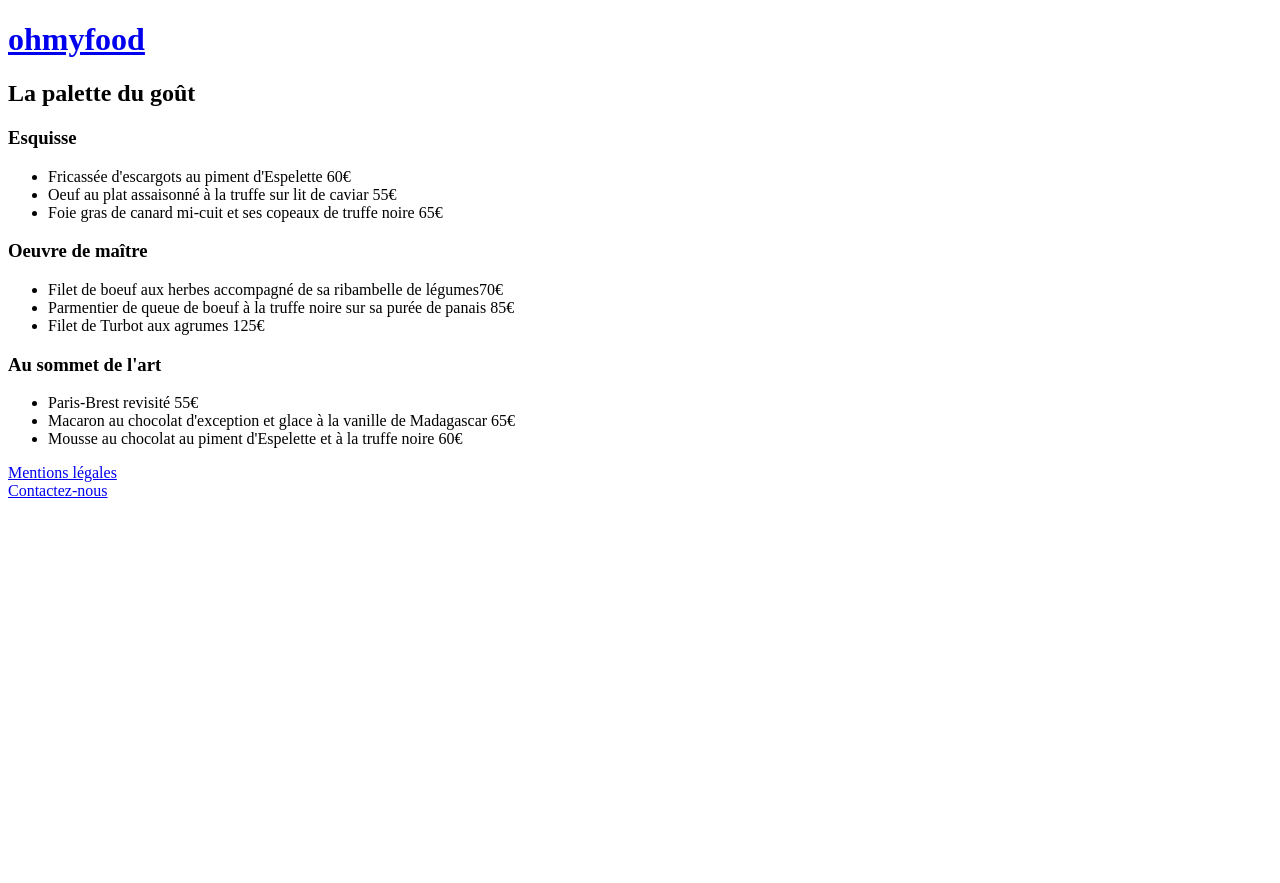
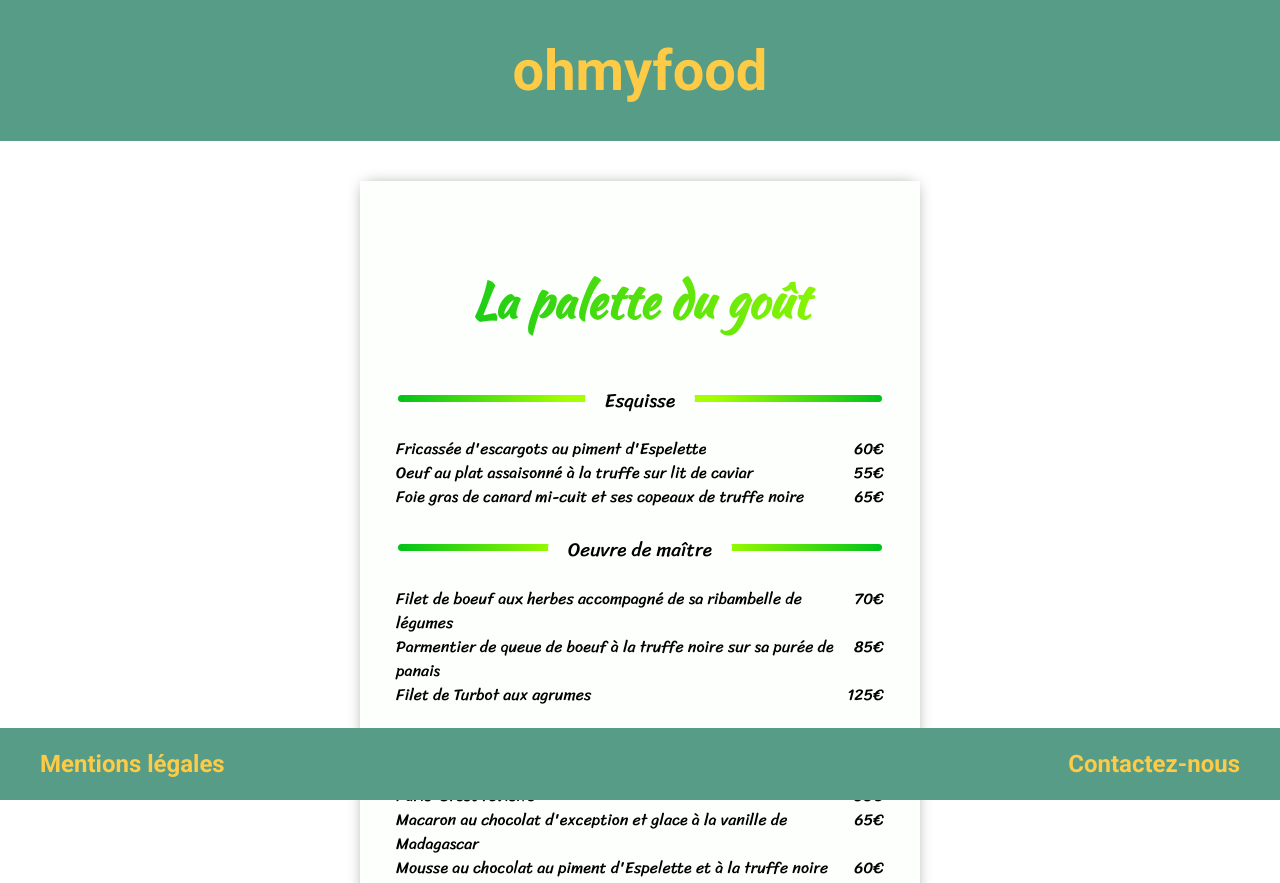
Before and after one commit to Pix-ggyr/Ohmyfood, a plain HTML site: page public/html/la_palette_du_gout.html in a window 1280 px wide. Shown: the top 883 px of the page. Before the commit the page ends 800 px from the top, so only its background shows below. Drawn offline with Linux system fonts and the light colour scheme; files that its build step writes are made by us from their sources; the site is published under a folder, as on GitHub Pages, so addresses that start at the root find nothing; a web font is replaced by a local one.

Commit message:
reroutage css menu 4

```diff
--- a/public/html/la_palette_du_gout.html
+++ b/public/html/la_palette_du_gout.html
@@ -5,7 +5,7 @@
         <meta http-equiv="Content-Type" content="text/html;charset=UTF-8">
         <meta name="viewport" content="width=device-width, initial-scale=1">
         <title>Ohmyfood</title>
-        <link rel="stylesheet" href="/public/css/style.css">
+        <link rel="stylesheet" href="./css/style.css">
         <!--Icons-->
         <script src="https://kit.fontawesome.com/dac98d5ff4.js" crossorigin="anonymous"></script>
         <!--Fonts-->
```
